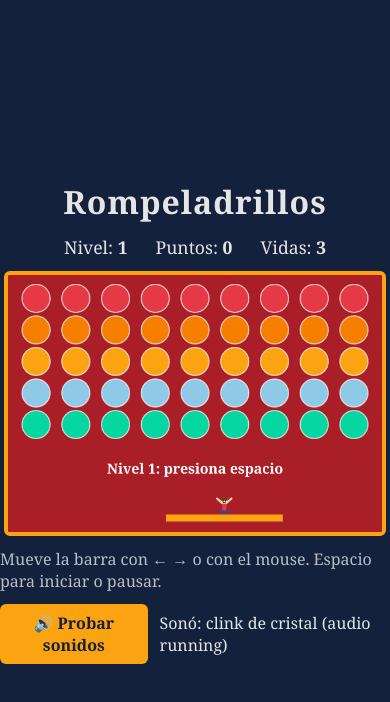
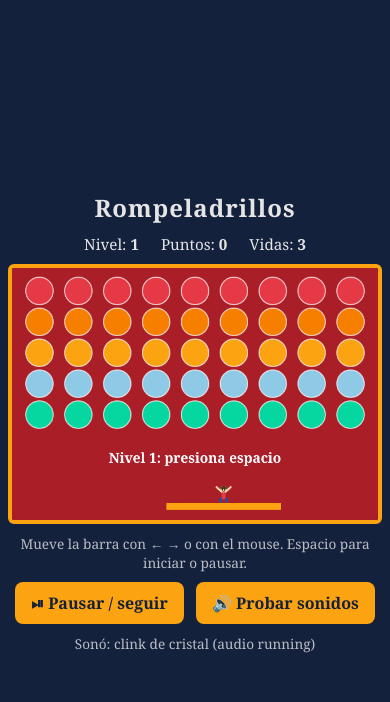
Before and after one commit to EmilianoDVA/rompe-ladrillos-4, a plain HTML site: page index.html in a window 390 px wide. Both pictures are taken after a click on the button "🔊 Probar sonidos". Drawn offline with Linux system fonts and the light colour scheme.

Commit message:
Enhance responsiveness and touch controls in index.html
Updated styles and functionality for better responsiveness and touch support.

```diff
--- a/index.html
+++ b/index.html
@@ -2,27 +2,35 @@
 <html lang="es">
 <head>
 <meta charset="UTF-8">
-<meta name="viewport" content="width=device-width, initial-scale=1">
+<meta name="viewport" content="width=device-width, initial-scale=1, maximum-scale=1, viewport-fit=cover">
 <title>Rompeladrillos</title>
 
 <!-- ============ CSS: la piel del juego (colores, tamaños, posiciones) ============ -->
 <style>
   :root { --fondo:#14213d; --marco:#fca311; --texto:#e5e5e5; }
+  html { overscroll-behavior: none; }
   body {
-    margin:0; min-height:100vh; display:flex; flex-direction:column;
-    align-items:center; justify-content:center; gap:12px;
+    margin:0; padding:10px; box-sizing:border-box; min-height:100vh;
+    display:flex; flex-direction:column; align-items:center; justify-content:center; gap:10px;
     background:var(--fondo); color:var(--texto);
     font-family: Georgia, "Times New Roman", serif;
+    -webkit-user-select:none; user-select:none; -webkit-touch-callout:none;
+    touch-action: manipulation;
   }
-  h1 { margin:0; font-size:2rem; letter-spacing:1px; }
-  #info { font-size:1.1rem; display:flex; gap:28px; }
-  canvas { background:#0b132b; border:4px solid var(--marco); border-radius:6px; max-width:96vw; }
-  p { margin:0; opacity:.8; }
-  #zonaSonido { display:flex; align-items:center; gap:12px; }
-  #probar {
-    font-family:inherit; font-size:1rem; padding:8px 14px; cursor:pointer;
-    background:var(--marco); color:#14213d; border:none; border-radius:6px; font-weight:bold;
+  h1 { margin:0; font-size:clamp(1.5rem, 6vw, 2rem); letter-spacing:1px; }
+  #info { font-size:clamp(0.95rem, 3.6vw, 1.1rem); display:flex; flex-wrap:wrap; justify-content:center; gap:8px 22px; }
+  canvas {
+    background:#0b132b; border:4px solid var(--marco); border-radius:6px;
+    width:min(calc(96vw - 8px), 632px, calc(113vh - 8px)); height:auto; aspect-ratio:640 / 440;
+    touch-action:none; display:block;
   }
+  p { margin:0; opacity:.8; text-align:center; font-size:clamp(0.85rem, 3.4vw, 1rem); }
+  #zonaSonido { display:flex; flex-wrap:wrap; justify-content:center; align-items:center; gap:10px 12px; }
+  #zonaSonido button {
+    font-family:inherit; font-size:1rem; padding:10px 16px; cursor:pointer;
+    background:var(--marco); color:#14213d; border:none; border-radius:8px; font-weight:bold;
+  }
+  #audioEstado { font-size:0.85rem; opacity:.8; }
 </style>
 </head>
 
@@ -35,8 +43,9 @@
   <span>Vidas: <b id="vidas">3</b></span>
 </div>
 <canvas id="juego" width="640" height="440"></canvas>
-<p>Mueve la barra con ← → o con el mouse. Espacio para iniciar o pausar.</p>
+<p id="ayuda"></p>
 <div id="zonaSonido">
+  <button id="pausa">⏯ Pausar / seguir</button>
   <button id="probar">🔊 Probar sonidos</button>
   <span id="audioEstado">Cada clic suena un sonido distinto</span>
 </div>
@@ -53,6 +62,14 @@ let vidas = 3;
 let nivel = 1;
 let estado = "esperando";   // "esperando", "jugando", "nivelCompleto" o "terminado"
 let cuentaNivel = 0;        // cuenta regresiva de la celebración de nivel
+let bloqueoHasta = 0;       // evita iniciar o reiniciar sin querer al levantar el dedo
+
+// ¿Estamos en un celular o tableta? Entonces cambiamos las instrucciones.
+const esTactil = window.matchMedia("(pointer: coarse)").matches || "ontouchstart" in window;
+const textoAccion = esTactil ? "toca la pantalla" : "presiona espacio";
+document.getElementById("ayuda").textContent = esTactil
+  ? "Arrastra el dedo sobre el juego para mover la barra. Toca para iniciar."
+  : "Mueve la barra con ← → o con el mouse. Espacio para iniciar o pausar.";
 
 // 3) OBJETOS: agrupan datos de una misma cosa (el niño que brinca, la barra).
 const pelota = { x:320, y:380, radio:13, dx:4, dy:-4 };   // dx/dy = velocidad horizontal/vertical
@@ -107,7 +124,15 @@ let audio = null;
 
 function activarAudio() {
   // El navegador solo deja sonar el audio después de que la persona toca algo.
-  if (!audio) audio = new (window.AudioContext || window.webkitAudioContext)();
+  if (!audio) {
+    audio = new (window.AudioContext || window.webkitAudioContext)();
+    // Truco para iPhone: un sonido vacío que "destapa" el audio.
+    const vacio = audio.createBuffer(1, 1, 22050);
+    const fuente = audio.createBufferSource();
+    fuente.buffer = vacio;
+    fuente.connect(audio.destination);
+    fuente.start(0);
+  }
   if (audio.state === "suspended") audio.resume();
 }
 
@@ -333,15 +358,36 @@ document.addEventListener("keydown", (e) => {
   if (e.key === " ") { e.preventDefault(); botonEspacio(); }
 });
 document.addEventListener("keyup", (e) => { teclas[e.key] = false; });
-lienzo.addEventListener("mousemove", (e) => {
+
+// Mover la barra: funciona con el mouse y con el dedo (arrastrando sobre el juego).
+function moverBarra(e) {
   const caja = lienzo.getBoundingClientRect();
-  const escala = lienzo.width / caja.width;
-  barra.x = (e.clientX - caja.left) * escala - barra.ancho / 2;
+  const escala = lienzo.width / lienzo.clientWidth;
+  barra.x = (e.clientX - caja.left - lienzo.clientLeft) * escala - barra.ancho / 2;
+}
+lienzo.addEventListener("pointerdown", (e) => {
+  moverBarra(e);
+  if (e.pointerType === "touch") lienzo.setPointerCapture(e.pointerId);
 });
-lienzo.addEventListener("click", botonEspacio);
+lienzo.addEventListener("pointermove", moverBarra);
+lienzo.addEventListener("pointerup", (e) => {
+  if (e.pointerType === "touch") {
+    // Con el dedo: al levantarlo se inicia el nivel o se reinicia la partida (nunca se pausa).
+    if (estado === "esperando" || estado === "terminado") botonEspacio();
+  } else {
+    botonEspacio();   // con el mouse: un clic inicia o pausa, como antes
+  }
+});
+
+// Botón de pausa para el celular.
+document.getElementById("pausa").addEventListener("click", (e) => {
+  botonEspacio();
+  e.currentTarget.blur();
+});
 
 function botonEspacio() {
   activarAudio();
+  if (Date.now() < bloqueoHasta) return;   // pequeña espera tras perder una vida o terminar
   if (estado === "esperando") estado = "jugando";
   else if (estado === "jugando") estado = "esperando";   // pausa
   else if (estado === "terminado") reiniciar();
@@ -390,6 +436,7 @@ function actualizar() {
       crearLadrillos();
       colocarPelota();
       estado = "esperando";
+      bloqueoHasta = Date.now() + 700;
     }
     return;
   }
@@ -455,8 +502,8 @@ function actualizar() {
 
   if (pelota.y > lienzo.height + pelota.radio) {
     vidas--;
-    if (vidas <= 0) { estado = "terminado"; sonidoPerdiste(); }
-    else { colocarPelota(); estado = "esperando"; }
+    if (vidas <= 0) { estado = "terminado"; bloqueoHasta = Date.now() + 1200; sonidoPerdiste(); }
+    else { colocarPelota(); estado = "esperando"; bloqueoHasta = Date.now() + 700; }
   }
 }
 
@@ -556,7 +603,7 @@ function dibujar() {
   if (estado === "esperando") {
     pincel.fillStyle = "#ffffff";
     pincel.font = "bold 24px Georgia";
-    pincel.fillText(`Nivel ${nivel}: presiona espacio`, lienzo.width / 2, 340);
+    pincel.fillText(`Nivel ${nivel}: ${textoAccion}`, lienzo.width / 2, 340);
     if (nivel > 1) {
       pincel.font = "16px Georgia";
       pincel.fillText("¡Más rápido, más filas y círculos más chicos!", lienzo.width / 2, 366);
@@ -592,7 +639,7 @@ function dibujar() {
     pincel.font = "bold 24px Georgia";
     pincel.fillText("Fin del juego", lienzo.width / 2, 300);
     pincel.font = "18px Georgia";
-    pincel.fillText(`Llegaste al nivel ${nivel} con ${puntos} puntos. Espacio para jugar otra vez`, lienzo.width / 2, 335);
+    pincel.fillText(`Llegaste al nivel ${nivel} con ${puntos} puntos. ${esTactil ? "Toca" : "Espacio"} para jugar otra vez`, lienzo.width / 2, 335);
   }
 }
 
```
